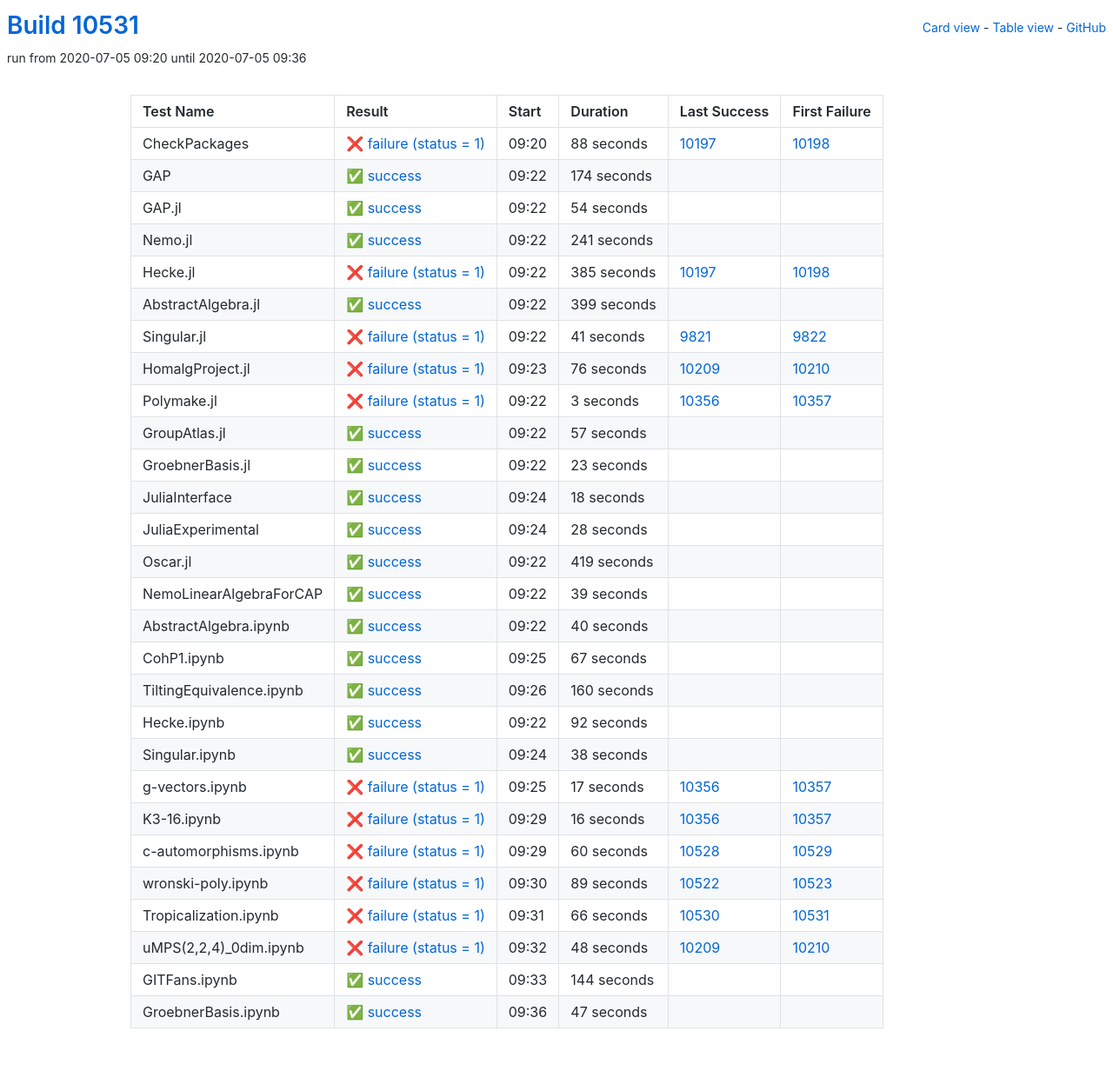
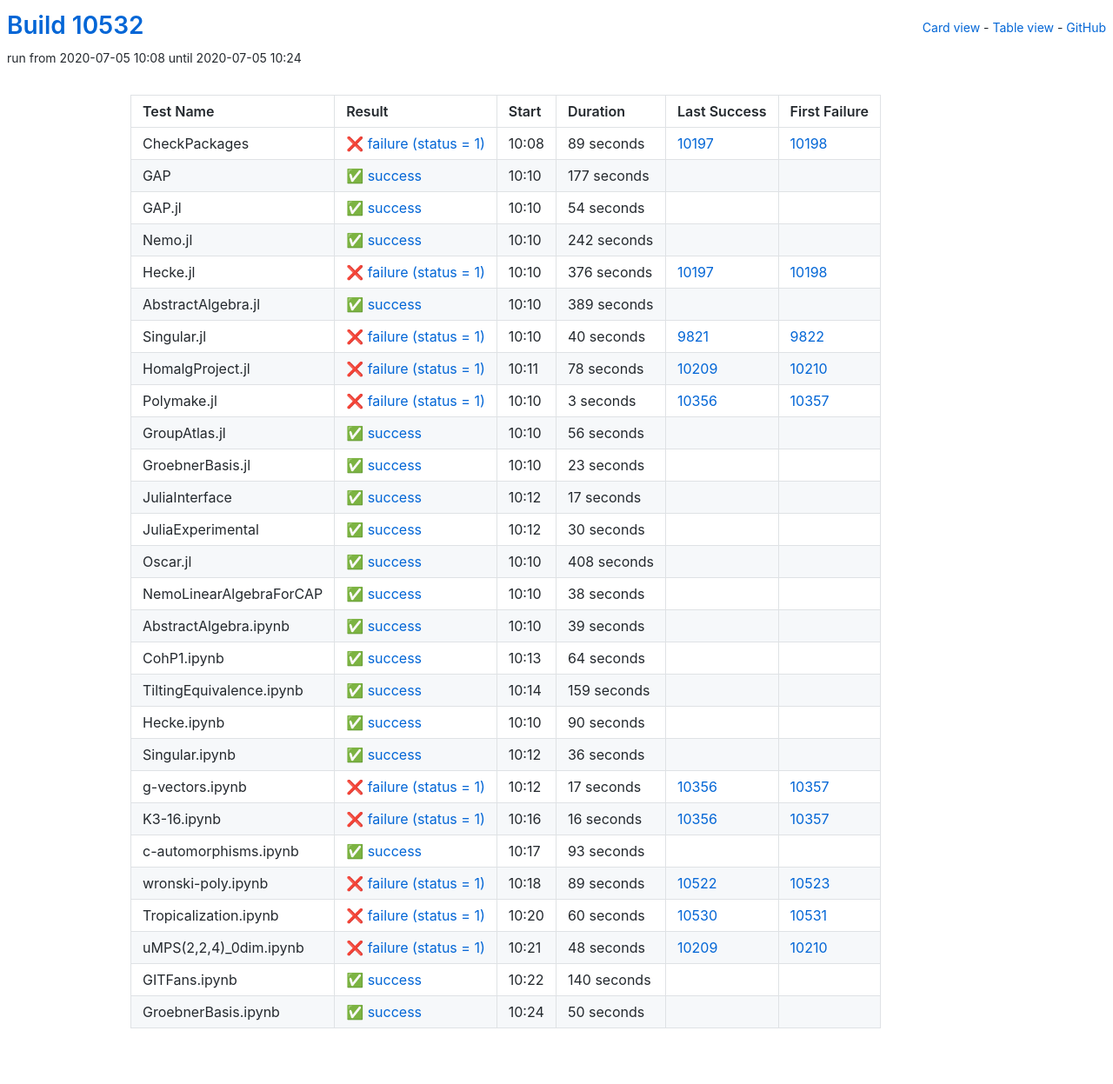
Before and after one commit to oscar-system/oscar-ci-status, a Jekyll site: the page built from table.html, in a window 1280 px wide. Shown: the whole page at 87% size. Built offline with Jekyll 4.4.1, drawn with Linux system fonts in a browser that asks for light colours.

Commit message:
Build #10532

```diff
--- a/_data/ci.yml
+++ b/_data/ci.yml
@@ -1,6 +1,6 @@
 ---
-build: 10531
-build_url: https://oscarci.mathematik.uni-kl.de/job/oscar/10531/
+build: 10532
+build_url: https://oscarci.mathematik.uni-kl.de/job/oscar/10532/
 job: oscar
 organization: oscar-system
 repo: oscar-ci-status
@@ -8,32 +8,32 @@
 tests:
 - name: CheckPackages
   id: checkpackages
-  log: https://oscarci.mathematik.uni-kl.de/job/oscar/10531/artifact/logs/build-10531/CheckPackages.log
-  start: 2020-07-05 09:20
+  log: https://oscarci.mathematik.uni-kl.de/job/oscar/10532/artifact/logs/build-10532/CheckPackages.log
+  start: 2020-07-05 10:08
   success: false
   exitcode: 1
   status: failure
-  duration: 88
+  duration: 89
   last_success: 10197
   last_success_url: https://oscarci.mathematik.uni-kl.de/job/oscar/10197/
   first_failure: 10198
   first_failure_url: https://oscarci.mathematik.uni-kl.de/job/oscar/10198/
 - name: GAP
   id: gap
-  log: https://oscarci.mathematik.uni-kl.de/job/oscar/10531/artifact/logs/build-10531/GAP.log
-  start: 2020-07-05 09:22
+  log: https://oscarci.mathematik.uni-kl.de/job/oscar/10532/artifact/logs/build-10532/GAP.log
+  start: 2020-07-05 10:10
   success: true
   exitcode: 0
   status: success
-  duration: 174
+  duration: 177
   last_success: false
   last_success_url:
   first_failure: false
   first_failure_url:
 - name: GAP.jl
   id: gap-jl
-  log: https://oscarci.mathematik.uni-kl.de/job/oscar/10531/artifact/logs/build-10531/GAP.jl.log
-  start: 2020-07-05 09:22
+  log: https://oscarci.mathematik.uni-kl.de/job/oscar/10532/artifact/logs/build-10532/GAP.jl.log
+  start: 2020-07-05 10:10
   success: true
   exitcode: 0
   status: success
@@ -44,68 +44,68 @@
   first_failure_url:
 - name: Nemo.jl
   id: nemo-jl
-  log: https://oscarci.mathematik.uni-kl.de/job/oscar/10531/artifact/logs/build-10531/Nemo.jl.log
-  start: 2020-07-05 09:22
+  log: https://oscarci.mathematik.uni-kl.de/job/oscar/10532/artifact/logs/build-10532/Nemo.jl.log
+  start: 2020-07-05 10:10
   success: true
   exitcode: 0
   status: success
-  duration: 241
+  duration: 242
   last_success: false
   last_success_url:
   first_failure: false
   first_failure_url:
 - name: Hecke.jl
   id: hecke-jl
-  log: https://oscarci.mathematik.uni-kl.de/job/oscar/10531/artifact/logs/build-10531/Hecke.jl.log
-  start: 2020-07-05 09:22
+  log: https://oscarci.mathematik.uni-kl.de/job/oscar/10532/artifact/logs/build-10532/Hecke.jl.log
+  start: 2020-07-05 10:10
   success: false
   exitcode: 1
   status: failure
-  duration: 385
+  duration: 376
   last_success: 10197
   last_success_url: https://oscarci.mathematik.uni-kl.de/job/oscar/10197/
   first_failure: 10198
   first_failure_url: https://oscarci.mathematik.uni-kl.de/job/oscar/10198/
 - name: AbstractAlgebra.jl
   id: abstractalgebra-jl
-  log: https://oscarci.mathematik.uni-kl.de/job/oscar/10531/artifact/logs/build-10531/AbstractAlgebra.jl.log
-  start: 2020-07-05 09:22
+  log: https://oscarci.mathematik.uni-kl.de/job/oscar/10532/artifact/logs/build-10532/AbstractAlgebra.jl.log
+  start: 2020-07-05 10:10
   success: true
   exitcode: 0
   status: success
-  duration: 399
+  duration: 389
   last_success: false
   last_success_url:
   first_failure: false
   first_failure_url:
 - name: Singular.jl
   id: singular-jl
-  log: https://oscarci.mathematik.uni-kl.de/job/oscar/10531/artifact/logs/build-10531/Singular.jl.log
-  start: 2020-07-05 09:22
+  log: https://oscarci.mathematik.uni-kl.de/job/oscar/10532/artifact/logs/build-10532/Singular.jl.log
+  start: 2020-07-05 10:10
   success: false
   exitcode: 1
   status: failure
-  duration: 41
+  duration: 40
   last_success: 9821
   last_success_url: https://oscarci.mathematik.uni-kl.de/job/oscar/9821/
   first_failure: 9822
   first_failure_url: https://oscarci.mathematik.uni-kl.de/job/oscar/9822/
 - name: HomalgProject.jl
   id: homalgproject-jl
-  log: https://oscarci.mathematik.uni-kl.de/job/oscar/10531/artifact/logs/build-10531/HomalgProject.jl.log
-  start: 2020-07-05 09:23
+  log: https://oscarci.mathematik.uni-kl.de/job/oscar/10532/artifact/logs/build-10532/HomalgProject.jl.log
+  start: 2020-07-05 10:11
   success: false
   exitcode: 1
   status: failure
-  duration: 76
+  duration: 78
   last_success: 10209
   last_success_url: https://oscarci.mathematik.uni-kl.de/job/oscar/10209/
   first_failure: 10210
   first_failure_url: https://oscarci.mathematik.uni-kl.de/job/oscar/10210/
 - name: Polymake.jl
   id: polymake-jl
-  log: https://oscarci.mathematik.uni-kl.de/job/oscar/10531/artifact/logs/build-10531/Polymake.jl.log
-  start: 2020-07-05 09:22
+  log: https://oscarci.mathematik.uni-kl.de/job/oscar/10532/artifact/logs/build-10532/Polymake.jl.log
+  start: 2020-07-05 10:10
   success: false
   exitcode: 1
   status: failure
@@ -116,20 +116,20 @@
   first_failure_url: https://oscarci.mathematik.uni-kl.de/job/oscar/10357/
 - name: GroupAtlas.jl
   id: groupatlas-jl
-  log: https://oscarci.mathematik.uni-kl.de/job/oscar/10531/artifact/logs/build-10531/GroupAtlas.jl.log
-  start: 2020-07-05 09:22
+  log: https://oscarci.mathematik.uni-kl.de/job/oscar/10532/artifact/logs/build-10532/GroupAtlas.jl.log
+  start: 2020-07-05 10:10
   success: true
   exitcode: 0
   status: success
-  duration: 57
+  duration: 56
   last_success: false
   last_success_url:
   first_failure: false
   first_failure_url:
 - name: GroebnerBasis.jl
   id: groebnerbasis-jl
-  log: https://oscarci.mathematik.uni-kl.de/job/oscar/10531/artifact/logs/build-10531/GroebnerBasis.jl.log
-  start: 2020-07-05 09:22
+  log: https://oscarci.mathematik.uni-kl.de/job/oscar/10532/artifact/logs/build-10532/GroebnerBasis.jl.log
+  start: 2020-07-05 10:10
   success: true
   exitcode: 0
   status: success
@@ -140,44 +140,56 @@
   first_failure_url:
 - name: JuliaInterface
   id: juliainterface
-  log: https://oscarci.mathematik.uni-kl.de/job/oscar/10531/artifact/logs/build-10531/JuliaInterface.log
-  start: 2020-07-05 09:24
+  log: https://oscarci.mathematik.uni-kl.de/job/oscar/10532/artifact/logs/build-10532/JuliaInterface.log
+  start: 2020-07-05 10:12
   success: true
   exitcode: 0
   status: success
-  duration: 18
+  duration: 17
   last_success: false
   last_success_url:
   first_failure: false
   first_failure_url:
 - name: JuliaExperimental
   id: juliaexperimental
-  log: https://oscarci.mathematik.uni-kl.de/job/oscar/10531/artifact/logs/build-10531/JuliaExperimental.log
-  start: 2020-07-05 09:24
+  log: https://oscarci.mathematik.uni-kl.de/job/oscar/10532/artifact/logs/build-10532/JuliaExperimental.log
+  start: 2020-07-05 10:12
   success: true
   exitcode: 0
   status: success
-  duration: 28
+  duration: 30
   last_success: false
   last_success_url:
   first_failure: false
   first_failure_url:
 - name: Oscar.jl
   id: oscar-jl
-  log: https://oscarci.mathematik.uni-kl.de/job/oscar/10531/artifact/logs/build-10531/Oscar.jl.log
-  start: 2020-07-05 09:22
+  log: https://oscarci.mathematik.uni-kl.de/job/oscar/10532/artifact/logs/build-10532/Oscar.jl.log
+  start: 2020-07-05 10:10
   success: true
   exitcode: 0
   status: success
-  duration: 419
+  duration: 408
   last_success: false
   last_success_url:
   first_failure: false
   first_failure_url:
 - name: NemoLinearAlgebraForCAP
   id: nemolinearalgebraforcap
-  log: https://oscarci.mathematik.uni-kl.de/job/oscar/10531/artifact/logs/build-10531/NemoLinearAlgebraForCAP.log
-  start: 2020-07-05 09:22
+  log: https://oscarci.mathematik.uni-kl.de/job/oscar/10532/artifact/logs/build-10532/NemoLinearAlgebraForCAP.log
+  start: 2020-07-05 10:10
+  success: true
+  exitcode: 0
+  status: success
+  duration: 38
+  last_success: false
+  last_success_url:
+  first_failure: false
+  first_failure_url:
+- name: AbstractAlgebra.ipynb
+  id: abstractalgebra-ipynb
+  log: https://oscarci.mathematik.uni-kl.de/job/oscar/10532/artifact/logs/build-10532/AbstractAlgebra.ipynb.log
+  start: 2020-07-05 10:10
   success: true
   exitcode: 0
   status: success
@@ -186,70 +198,58 @@
   last_success_url:
   first_failure: false
   first_failure_url:
-- name: AbstractAlgebra.ipynb
-  id: abstractalgebra-ipynb
-  log: https://oscarci.mathematik.uni-kl.de/job/oscar/10531/artifact/logs/build-10531/AbstractAlgebra.ipynb.log
-  start: 2020-07-05 09:22
+- name: CohP1.ipynb
+  id: cohp1-ipynb
+  log: https://oscarci.mathematik.uni-kl.de/job/oscar/10532/artifact/logs/build-10532/CohP1.ipynb.log
+  start: 2020-07-05 10:13
   success: true
   exitcode: 0
   status: success
-  duration: 40
-  last_success: false
-  last_success_url:
-  first_failure: false
-  first_failure_url:
-- name: CohP1.ipynb
-  id: cohp1-ipynb
-  log: https://oscarci.mathematik.uni-kl.de/job/oscar/10531/artifact/logs/build-10531/CohP1.ipynb.log
-  start: 2020-07-05 09:25
-  success: true
-  exitcode: 0
-  status: success
-  duration: 67
+  duration: 64
   last_success: false
   last_success_url:
   first_failure: false
   first_failure_url:
 - name: TiltingEquivalence.ipynb
   id: tiltingequivalence-ipynb
-  log: https://oscarci.mathematik.uni-kl.de/job/oscar/10531/artifact/logs/build-10531/TiltingEquivalence.ipynb.log
-  start: 2020-07-05 09:26
+  log: https://oscarci.mathematik.uni-kl.de/job/oscar/10532/artifact/logs/build-10532/TiltingEquivalence.ipynb.log
+  start: 2020-07-05 10:14
   success: true
   exitcode: 0
   status: success
-  duration: 160
+  duration: 159
   last_success: false
   last_success_url:
   first_failure: false
   first_failure_url:
 - name: Hecke.ipynb
   id: hecke-ipynb
-  log: https://oscarci.mathematik.uni-kl.de/job/oscar/10531/artifact/logs/build-10531/Hecke.ipynb.log
-  start: 2020-07-05 09:22
+  log: https://oscarci.mathematik.uni-kl.de/job/oscar/10532/artifact/logs/build-10532/Hecke.ipynb.log
+  start: 2020-07-05 10:10
   success: true
   exitcode: 0
   status: success
-  duration: 92
+  duration: 90
   last_success: false
   last_success_url:
   first_failure: false
   first_failure_url:
 - name: Singular.ipynb
   id: singular-ipynb
-  log: https://oscarci.mathematik.uni-kl.de/job/oscar/10531/artifact/logs/build-10531/Singular.ipynb.log
-  start: 2020-07-05 09:24
+  log: https://oscarci.mathematik.uni-kl.de/job/oscar/10532/artifact/logs/build-10532/Singular.ipynb.log
+  start: 2020-07-05 10:12
   success: true
   exitcode: 0
   status: success
-  duration: 38
+  duration: 36
   last_success: false
   last_success_url:
   first_failure: false
   first_failure_url:
 - name: g-vectors.ipynb
   id: g-vectors-ipynb
-  log: https://oscarci.mathematik.uni-kl.de/job/oscar/10531/artifact/logs/build-10531/g-vectors.ipynb.log
-  start: 2020-07-05 09:25
+  log: https://oscarci.mathematik.uni-kl.de/job/oscar/10532/artifact/logs/build-10532/g-vectors.ipynb.log
+  start: 2020-07-05 10:12
   success: false
   exitcode: 1
   status: failure
@@ -260,8 +260,8 @@
   first_failure_url: https://oscarci.mathematik.uni-kl.de/job/oscar/10357/
 - name: K3-16.ipynb
   id: k3-16-ipynb
-  log: https://oscarci.mathematik.uni-kl.de/job/oscar/10531/artifact/logs/build-10531/K3-16.ipynb.log
-  start: 2020-07-05 09:29
+  log: https://oscarci.mathematik.uni-kl.de/job/oscar/10532/artifact/logs/build-10532/K3-16.ipynb.log
+  start: 2020-07-05 10:16
   success: false
   exitcode: 1
   status: failure
@@ -272,20 +272,20 @@
   first_failure_url: https://oscarci.mathematik.uni-kl.de/job/oscar/10357/
 - name: c-automorphisms.ipynb
   id: c-automorphisms-ipynb
-  log: https://oscarci.mathematik.uni-kl.de/job/oscar/10531/artifact/logs/build-10531/c-automorphisms.ipynb.log
-  start: 2020-07-05 09:29
-  success: false
-  exitcode: 1
-  status: failure
-  duration: 60
-  last_success: 10528
-  last_success_url: https://oscarci.mathematik.uni-kl.de/job/oscar/10528/
-  first_failure: 10529
-  first_failure_url: https://oscarci.mathematik.uni-kl.de/job/oscar/10529/
+  log: https://oscarci.mathematik.uni-kl.de/job/oscar/10532/artifact/logs/build-10532/c-automorphisms.ipynb.log
+  start: 2020-07-05 10:17
+  success: true
+  exitcode: 0
+  status: success
+  duration: 93
+  last_success: false
+  last_success_url:
+  first_failure: false
+  first_failure_url:
 - name: wronski-poly.ipynb
   id: wronski-poly-ipynb
-  log: https://oscarci.mathematik.uni-kl.de/job/oscar/10531/artifact/logs/build-10531/wronski-poly.ipynb.log
-  start: 2020-07-05 09:30
+  log: https://oscarci.mathematik.uni-kl.de/job/oscar/10532/artifact/logs/build-10532/wronski-poly.ipynb.log
+  start: 2020-07-05 10:18
   success: false
   exitcode: 1
   status: failure
@@ -296,20 +296,20 @@
   first_failure_url: https://oscarci.mathematik.uni-kl.de/job/oscar/10523/
 - name: Tropicalization.ipynb
   id: tropicalization-ipynb
-  log: https://oscarci.mathematik.uni-kl.de/job/oscar/10531/artifact/logs/build-10531/Tropicalization.ipynb.log
-  start: 2020-07-05 09:31
+  log: https://oscarci.mathematik.uni-kl.de/job/oscar/10532/artifact/logs/build-10532/Tropicalization.ipynb.log
+  start: 2020-07-05 10:20
   success: false
   exitcode: 1
   status: failure
-  duration: 66
+  duration: 60
   last_success: 10530
   last_success_url: https://oscarci.mathematik.uni-kl.de/job/oscar/10530/
   first_failure: 10531
   first_failure_url: https://oscarci.mathematik.uni-kl.de/job/oscar/10531/
 - name: uMPS(2,2,4)_0dim.ipynb
   id: umps-2-2-4-0dim-ipynb
-  log: https://oscarci.mathematik.uni-kl.de/job/oscar/10531/artifact/logs/build-10531/uMPS-2-2-4-_0dim.ipynb.log
-  start: 2020-07-05 09:32
+  log: https://oscarci.mathematik.uni-kl.de/job/oscar/10532/artifact/logs/build-10532/uMPS-2-2-4-_0dim.ipynb.log
+  start: 2020-07-05 10:21
   success: false
   exitcode: 1
   status: failure
@@ -320,24 +320,24 @@
   first_failure_url: https://oscarci.mathematik.uni-kl.de/job/oscar/10210/
 - name: GITFans.ipynb
   id: gitfans-ipynb
-  log: https://oscarci.mathematik.uni-kl.de/job/oscar/10531/artifact/logs/build-10531/GITFans.ipynb.log
-  start: 2020-07-05 09:33
+  log: https://oscarci.mathematik.uni-kl.de/job/oscar/10532/artifact/logs/build-10532/GITFans.ipynb.log
+  start: 2020-07-05 10:22
   success: true
   exitcode: 0
   status: success
-  duration: 144
+  duration: 140
   last_success: false
   last_success_url:
   first_failure: false
   first_failure_url:
 - name: GroebnerBasis.ipynb
   id: groebnerbasis-ipynb
-  log: https://oscarci.mathematik.uni-kl.de/job/oscar/10531/artifact/logs/build-10531/GroebnerBasis.ipynb.log
-  start: 2020-07-05 09:36
+  log: https://oscarci.mathematik.uni-kl.de/job/oscar/10532/artifact/logs/build-10532/GroebnerBasis.ipynb.log
+  start: 2020-07-05 10:24
   success: true
   exitcode: 0
   status: success
-  duration: 47
+  duration: 50
   last_success: false
   last_success_url:
   first_failure: false
```
Also changed, not shown: README.md.
